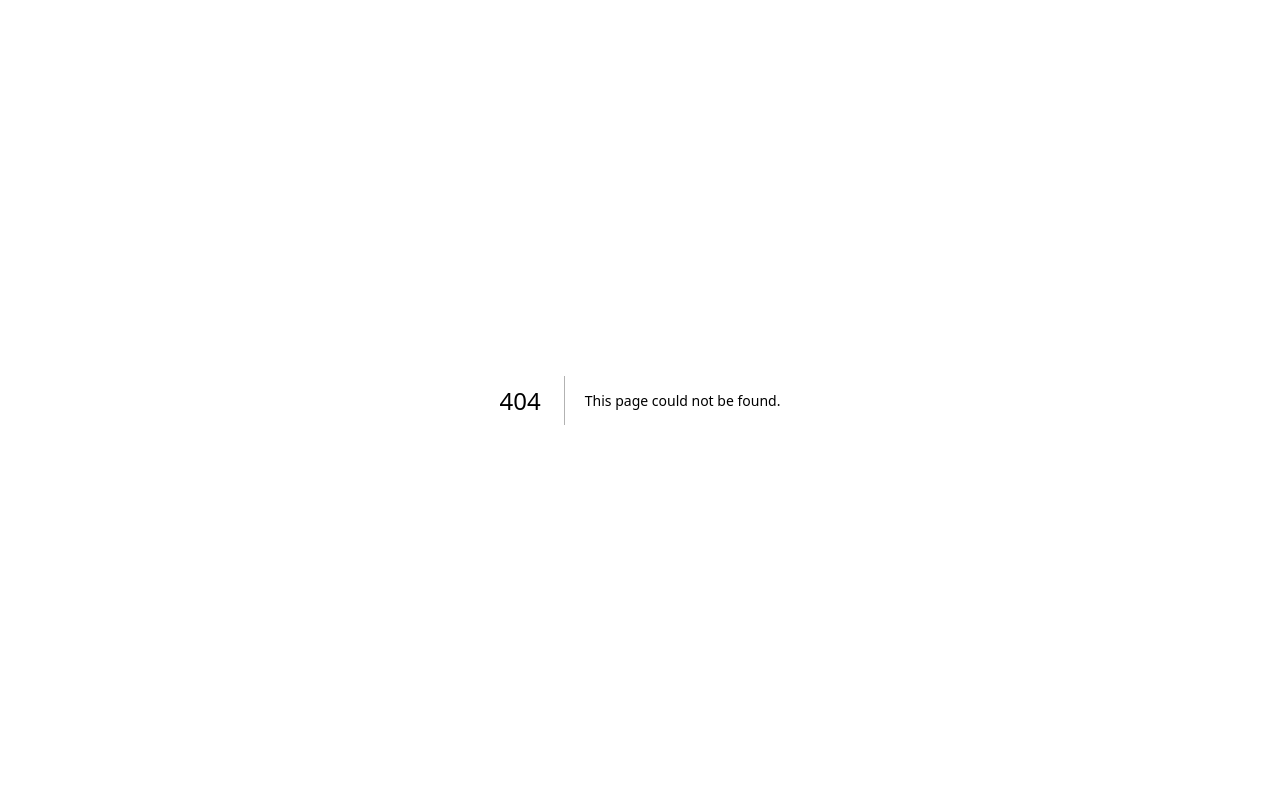
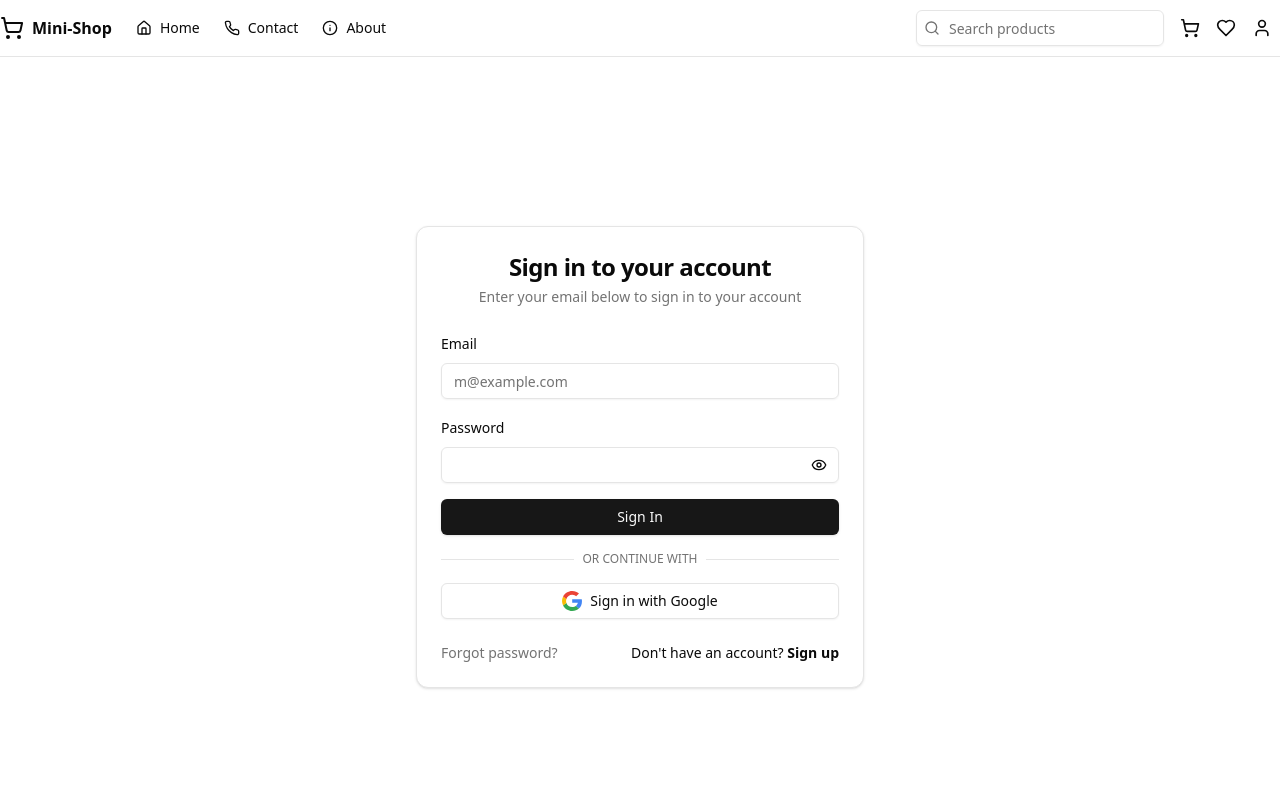
Before and after one commit to sipamungkas/mini-store-nextjs-14, a Next.js app: page /sign-in in a window 1280 px wide. Before the commit this address had no page. Shown: the top 800 px of the page. Built offline with nearby package versions, Linux system fonts and the light colour scheme.

Commit message:
feat(auth): add login page and login with google integration

```diff
--- a/package.json
+++ b/package.json
@@ -27,6 +27,7 @@
     "embla-carousel-react": "^8.3.0",
     "lucide-react": "^0.451.0",
     "next": "14.2.14",
+    "next-auth": "^5.0.0-beta.25",
     "react": "^18",
     "react-dom": "^18",
     "recharts": "^2.13.0",
--- /dev/null
+++ b/src/app/(store-front)/sign-in/action.ts
@@ -0,0 +1,7 @@
+"use server";
+
+import { signIn } from "@/lib/auth";
+
+export const signInWithGoogle = async () => {
+  await signIn("google");
+};
--- /dev/null
+++ b/src/app/(store-front)/sign-in/page.tsx
@@ -0,0 +1,136 @@
+"use client";
+
+import { useState } from "react";
+
+import { Button } from "@/components/ui/button";
+import {
+  Card,
+  CardContent,
+  CardDescription,
+  CardFooter,
+  CardHeader,
+  CardTitle,
+} from "@/components/ui/card";
+import { Input } from "@/components/ui/input";
+import { Label } from "@/components/ui/label";
+import { Eye, EyeOff } from "lucide-react";
+import Link from "next/link";
+import Image from "next/image";
+import { signInWithGoogle } from "./action";
+
+export default function LoginPage() {
+  const [email, setEmail] = useState("");
+  const [password, setPassword] = useState("");
+  const [showPassword, setShowPassword] = useState(false);
+
+  const handleSignIn = async (e: React.FormEvent) => {
+    e.preventDefault();
+    // Implement your sign-in logic here
+    console.log("Signing in with:", email, password);
+    // If successful, redirect to home page
+    // router.push('/')
+  };
+
+  const handleGoogleSignIn = async () => {
+    console.log("Signing in with Google");
+    await signInWithGoogle();
+  };
+
+  return (
+    <div className="container mx-auto flex items-center justify-center min-h-screen py-12 px-4 sm:px-6 lg:px-8">
+      <Card className="w-full max-w-md">
+        <CardHeader className="space-y-1">
+          <CardTitle className="text-2xl font-bold text-center">
+            Sign in to your account
+          </CardTitle>
+          <CardDescription className="text-center">
+            Enter your email below to sign in to your account
+          </CardDescription>
+        </CardHeader>
+        <CardContent className="space-y-4">
+          <form onSubmit={handleSignIn} className="space-y-4">
+            <div className="space-y-2">
+              <Label htmlFor="email">Email</Label>
+              <Input
+                id="email"
+                type="email"
+                placeholder="m@example.com"
+                value={email}
+                onChange={(e) => setEmail(e.target.value)}
+                required
+              />
+            </div>
+            <div className="space-y-2">
+              <Label htmlFor="password">Password</Label>
+              <div className="relative">
+                <Input
+                  id="password"
+                  type={showPassword ? "text" : "password"}
+                  value={password}
+                  onChange={(e) => setPassword(e.target.value)}
+                  required
+                />
+                <Button
+                  type="button"
+                  variant="ghost"
+                  size="sm"
+                  className="absolute right-0 top-0 h-full px-3 py-2 hover:bg-transparent"
+                  onClick={() => setShowPassword(!showPassword)}
+                >
+                  {showPassword ? (
+                    <EyeOff className="h-4 w-4" />
+                  ) : (
+                    <Eye className="h-4 w-4" />
+                  )}
+                  <span className="sr-only">
+                    {showPassword ? "Hide password" : "Show password"}
+                  </span>
+                </Button>
+              </div>
+            </div>
+            <Button type="submit" className="w-full">
+              Sign In
+            </Button>
+          </form>
+          <div className="relative">
+            <div className="absolute inset-0 flex items-center">
+              <span className="w-full border-t" />
+            </div>
+            <div className="relative flex justify-center text-xs uppercase">
+              <span className="bg-background px-2 text-muted-foreground">
+                Or continue with
+              </span>
+            </div>
+          </div>
+          <Button
+            variant="outline"
+            onClick={handleGoogleSignIn}
+            className="w-full"
+          >
+            <Image
+              src="/assets/svgs/google-icon.svg"
+              width={20}
+              height={20}
+              alt="Google Icon"
+              className="mr-2"
+            />
+            Sign in with Google
+          </Button>
+        </CardContent>
+        <CardFooter className="flex flex-wrap items-center justify-between gap-2">
+          <div className="text-sm text-muted-foreground">
+            <Link href="/forgot-password" className="hover:underline">
+              Forgot password?
+            </Link>
+          </div>
+          <div className="text-sm">
+            Don&apos;t have an account?{" "}
+            <Link href="/signup" className="font-semibold hover:underline">
+              Sign up
+            </Link>
+          </div>
+        </CardFooter>
+      </Card>
+    </div>
+  );
+}
--- /dev/null
+++ b/src/app/api/auth/[...nextauth]/route.ts
@@ -0,0 +1,2 @@
+import { handlers } from "@/lib/auth"; // Referring to the auth.ts we just created
+export const { GET, POST } = handlers;
--- /dev/null
+++ b/src/app/middleware.ts
@@ -0,0 +1 @@
+export { auth as middleware } from "@/lib/auth";
--- /dev/null
+++ b/src/components/auth/sign-in-with-google-button.tsx
@@ -0,0 +1,27 @@
+import Image from "next/image";
+import { signIn } from "@/lib/auth";
+import { Button } from "../ui/button";
+
+export default function SignInWithGoogle() {
+  return (
+    <form
+      action={async () => {
+        "use server";
+        await signIn("google");
+      }}
+    >
+      <div>
+        <Button type="submit">
+          <Image
+            src="/assets/svgs/google-icon.svg"
+            width={20}
+            height={20}
+            alt="Google Icon"
+            className="mr-2"
+          />
+          Signin with Google
+        </Button>
+      </div>
+    </form>
+  );
+}
--- /dev/null
+++ b/src/lib/auth.ts
@@ -0,0 +1,17 @@
+import NextAuth, { NextAuthConfig } from "next-auth";
+import Google from "next-auth/providers/google";
+
+const options = {
+  providers: [
+    Google({
+      profile(profile) {
+        return { ...profile, role: profile.role ?? "user", id: profile.sub };
+      },
+    }),
+  ],
+  session: {
+    strategy: "jwt",
+  },
+} satisfies NextAuthConfig;
+
+export const { handlers, signIn, signOut, auth } = NextAuth(options);
```
Also changed, not shown: public/assets/svgs/google-icon.svg (added), 1 other file (tests, documents, lock files or other folders).
